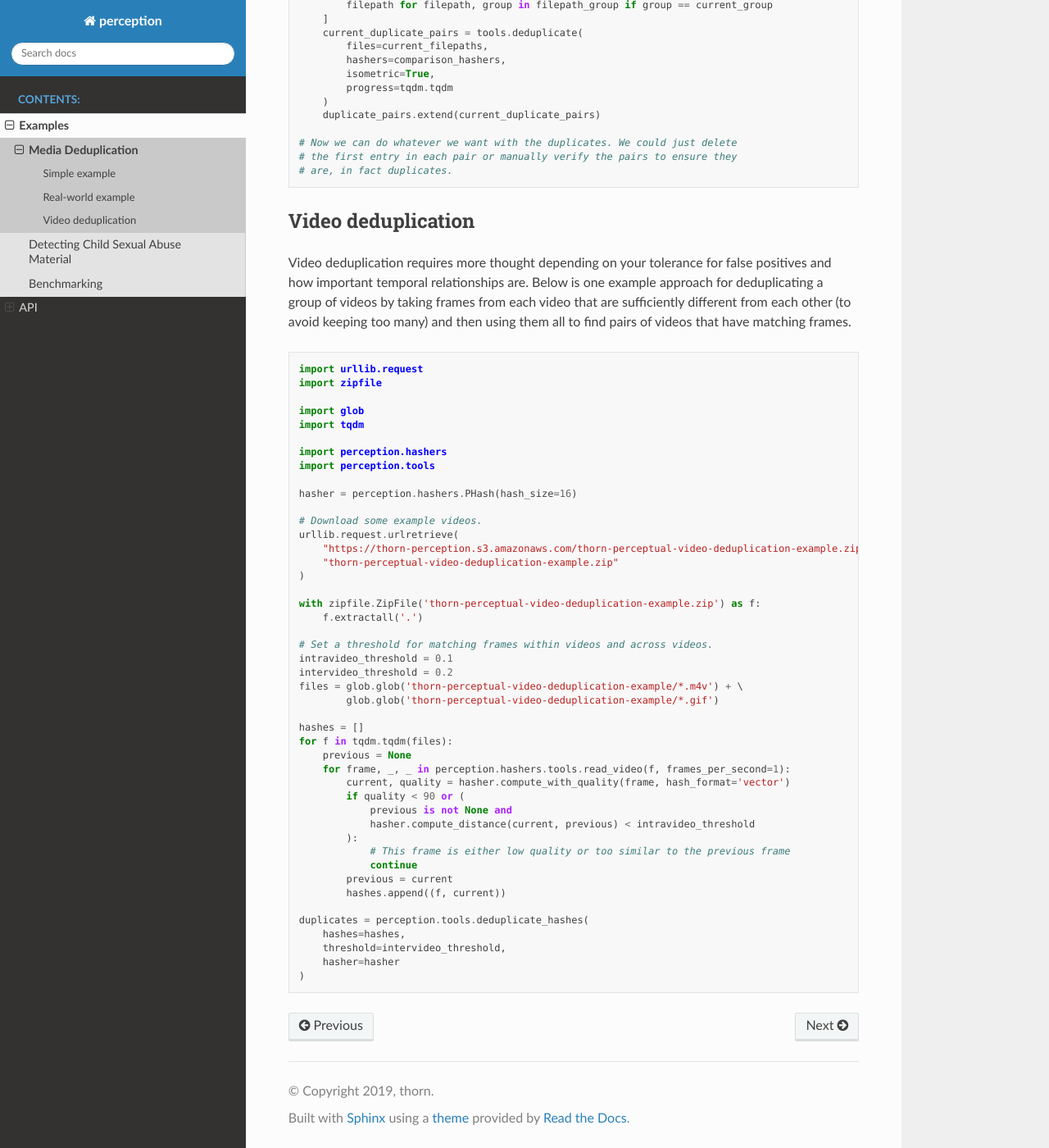
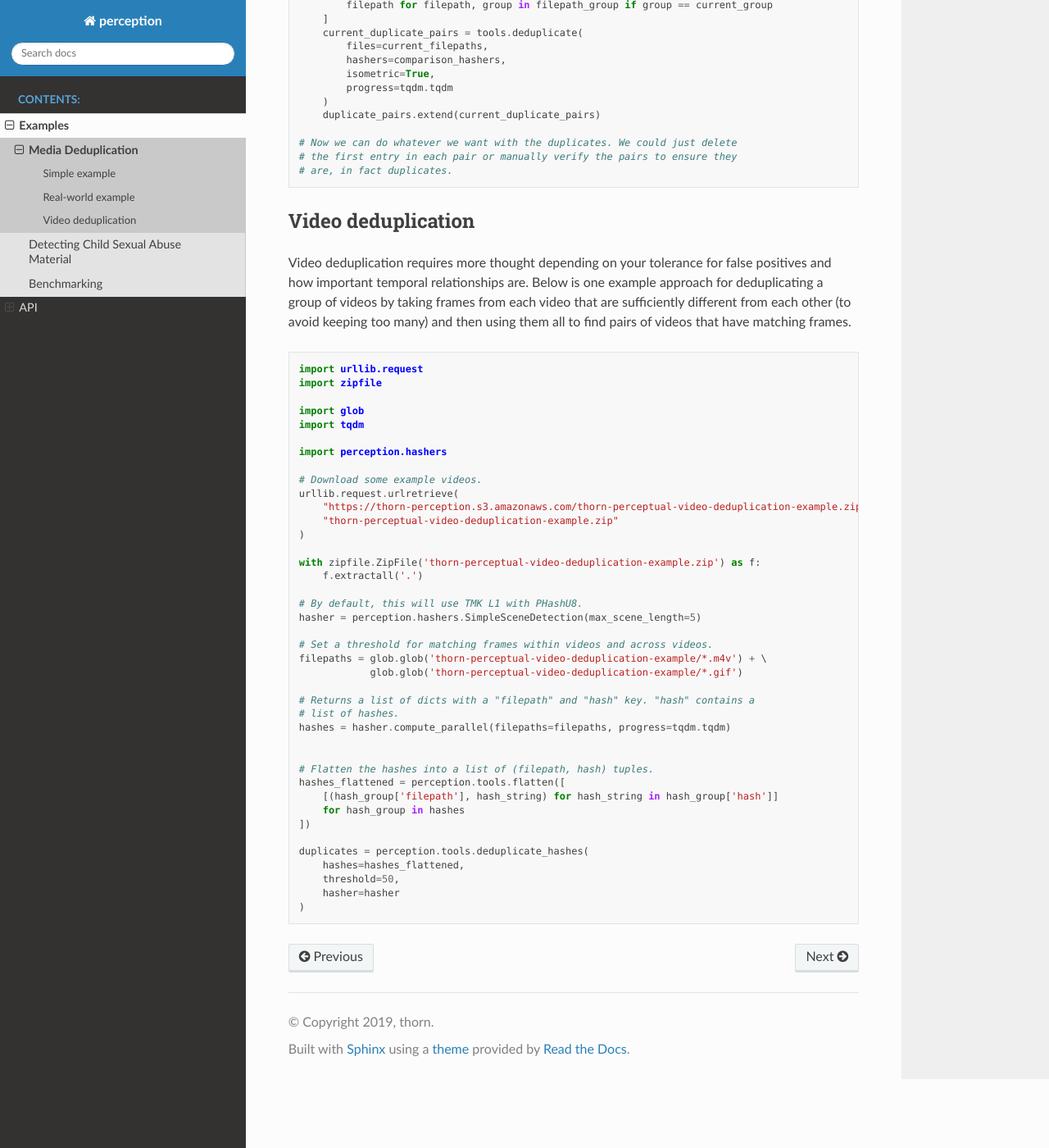
Before and after one commit to thorn-oss/perception, a Sphinx documentation site: the page built from docs/examples/deduplication.rst, in a window 1280 px wide and 1400 px high, scrolled down 2523 px. Shown: the whole window at 82% size. Built offline with Sphinx 7.4.7 and the Read the Docs theme 2.0.0, drawn with Linux system fonts in a browser that asks for light colours; formulas are drawn with MathJax 3.

Commit message:
Update deduplication example to use scene detection.

```diff
--- a/docs/examples/deduplication.rst
+++ b/docs/examples/deduplication.rst
@@ -158,9 +158,6 @@ pairs of videos that have matching frames.
     import tqdm
 
     import perception.hashers
-    import perception.tools
-
-    hasher = perception.hashers.PHash(hash_size=16)
 
     # Download some example videos.
     urllib.request.urlretrieve(
@@ -171,28 +168,26 @@ pairs of videos that have matching frames.
     with zipfile.ZipFile('thorn-perceptual-video-deduplication-example.zip') as f:
         f.extractall('.')
 
+    # By default, this will use TMK L1 with PHashU8.
+    hasher = perception.hashers.SimpleSceneDetection(max_scene_length=5)
+
     # Set a threshold for matching frames within videos and across videos.
-    intravideo_threshold = 0.1
-    intervideo_threshold = 0.2
-    files = glob.glob('thorn-perceptual-video-deduplication-example/*.m4v') + \
-            glob.glob('thorn-perceptual-video-deduplication-example/*.gif')
+    filepaths = glob.glob('thorn-perceptual-video-deduplication-example/*.m4v') + \
+                glob.glob('thorn-perceptual-video-deduplication-example/*.gif')
 
-    hashes = []
-    for f in tqdm.tqdm(files):
-        previous = None
-        for frame, _, _ in perception.hashers.tools.read_video(f, frames_per_second=1):
-            current, quality = hasher.compute_with_quality(frame, hash_format='vector')
-            if quality < 90 or (
-                previous is not None and
-                hasher.compute_distance(current, previous) < intravideo_threshold
-            ):
-                # This frame is either low quality or too similar to the previous frame
-                continue
-            previous = current
-            hashes.append((f, current))
+    # Returns a list of dicts with a "filepath" and "hash" key. "hash" contains a
+    # list of hashes.
+    hashes = hasher.compute_parallel(filepaths=filepaths, progress=tqdm.tqdm)
+
+
+    # Flatten the hashes into a list of (filepath, hash) tuples.
+    hashes_flattened = perception.tools.flatten([
+        [(hash_group['filepath'], hash_string) for hash_string in hash_group['hash']]
+        for hash_group in hashes
+    ])
 
     duplicates = perception.tools.deduplicate_hashes(
-        hashes=hashes,
-        threshold=intervideo_threshold,
+        hashes=hashes_flattened,
+        threshold=50,
         hasher=hasher
     )
```
